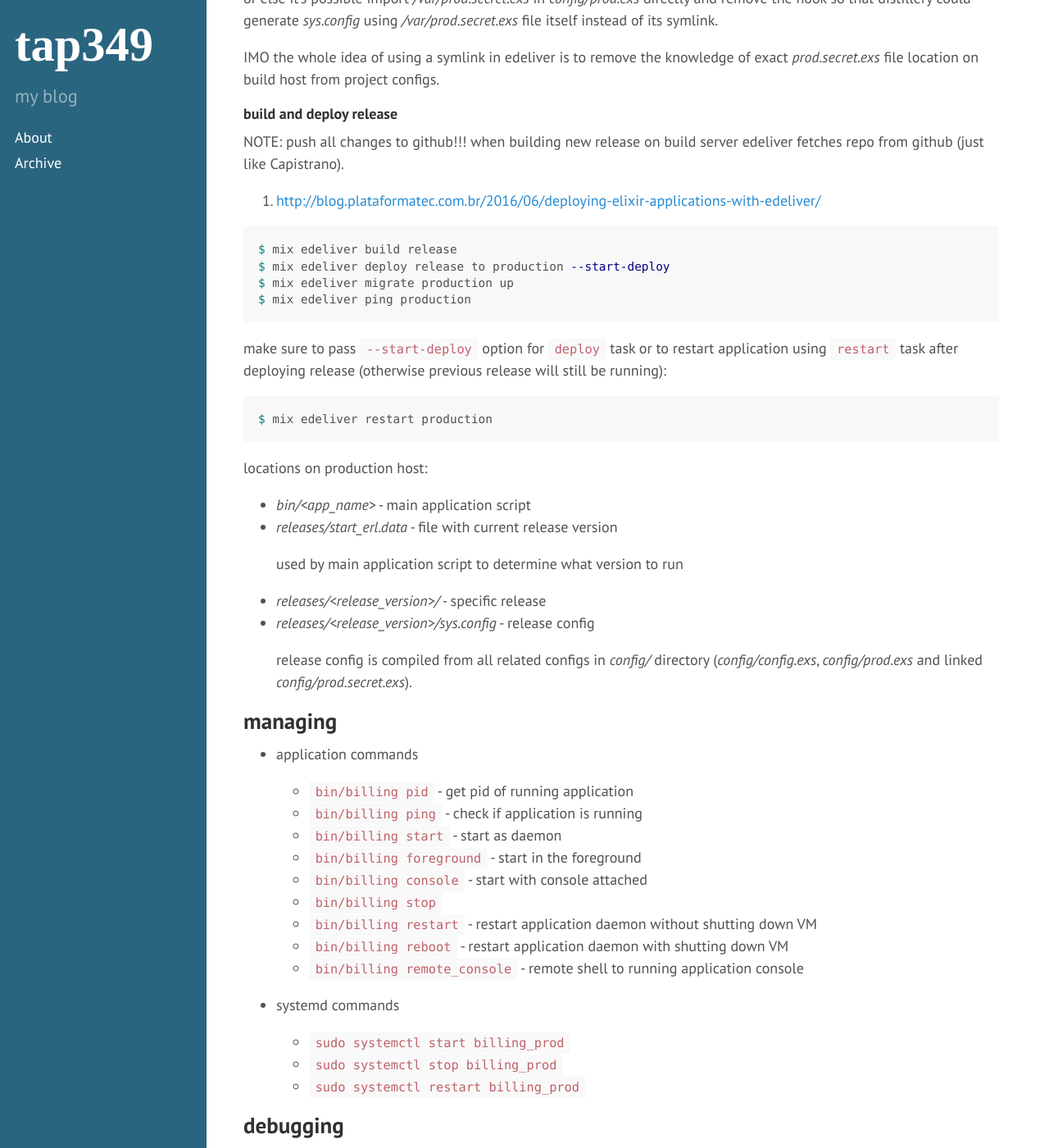
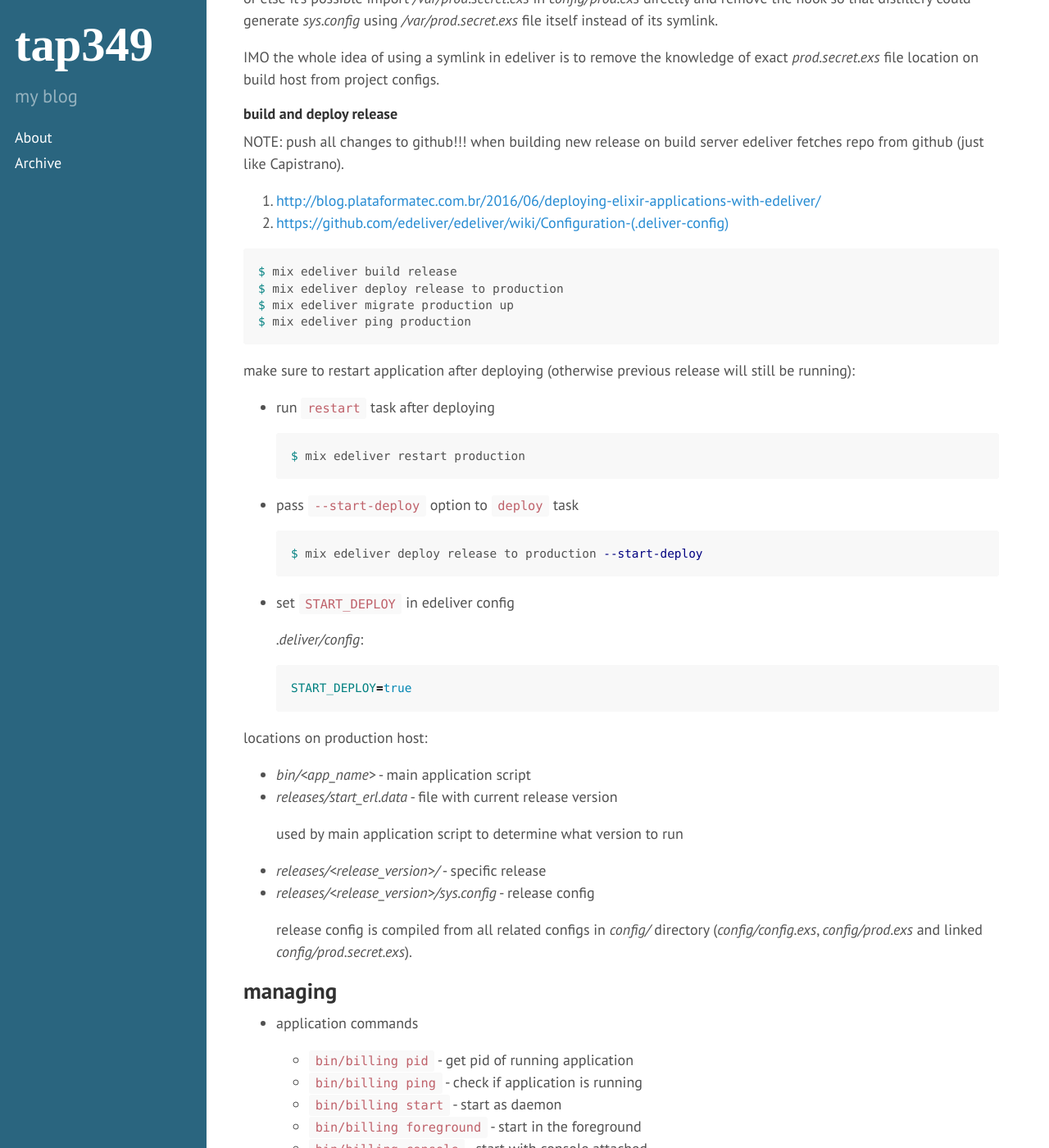
Before and after one commit to tap349/tap349.github.io, a Jekyll site: the page built from _posts/2017-08-02-elixir-deployment.md, in a window 1280 px wide and 1400 px high, scrolled down 7518 px. Shown: the whole window at 82% size. Built offline with Jekyll 4.4.1, drawn with Linux system fonts in a browser that asks for light colours.

Commit message:
update 2017-08-10_03:49:09

````diff
--- a/_posts/2017-08-02-elixir-deployment.md
+++ b/_posts/2017-08-02-elixir-deployment.md
@@ -334,21 +334,37 @@ NOTE: push all changes to github!!! when building new release on build
       server edeliver fetches repo from github (just like Capistrano).
 
 1. <http://blog.plataformatec.com.br/2016/06/deploying-elixir-applications-with-edeliver/>
+2. <https://github.com/edeliver/edeliver/wiki/Configuration-(.deliver-config)>
 
 ```sh
 $ mix edeliver build release
-$ mix edeliver deploy release to production --start-deploy
+$ mix edeliver deploy release to production
 $ mix edeliver migrate production up
 $ mix edeliver ping production
 ```
 
-make sure to pass `--start-deploy` option for `deploy` task or to
-restart application using `restart` task after deploying release
+make sure to restart application after deploying
 (otherwise previous release will still be running):
 
-```sh
-$ mix edeliver restart production
-```
+- run `restart` task after deploying
+
+  ```sh
+  $ mix edeliver restart production
+  ```
+
+- pass `--start-deploy` option to `deploy` task
+
+  ```sh
+  $ mix edeliver deploy release to production --start-deploy
+  ```
+
+- set `START_DEPLOY` in edeliver config
+
+  _.deliver/config_:
+
+  ```bash
+  START_DEPLOY=true
+  ```
 
 locations on production host:
 
````
